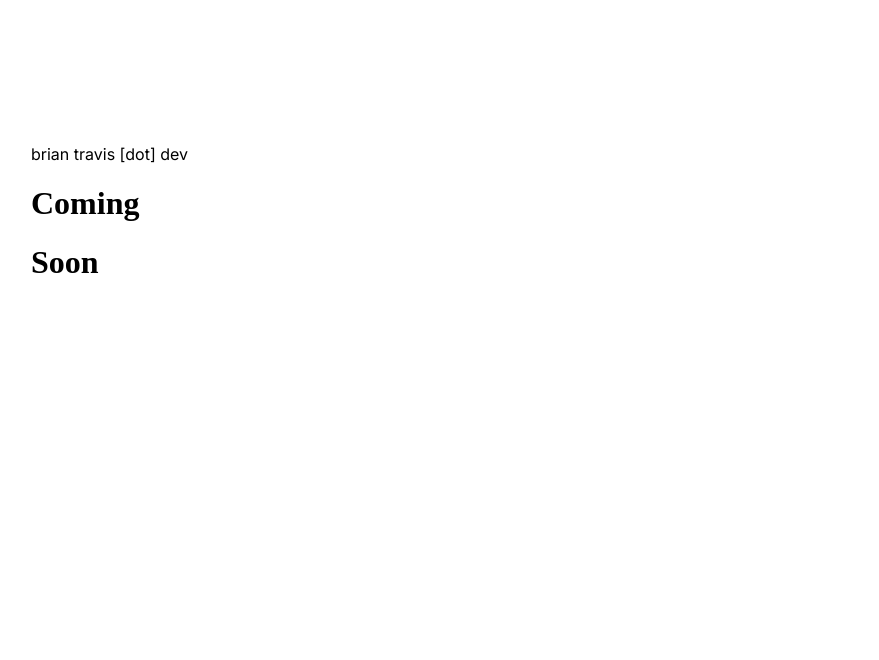
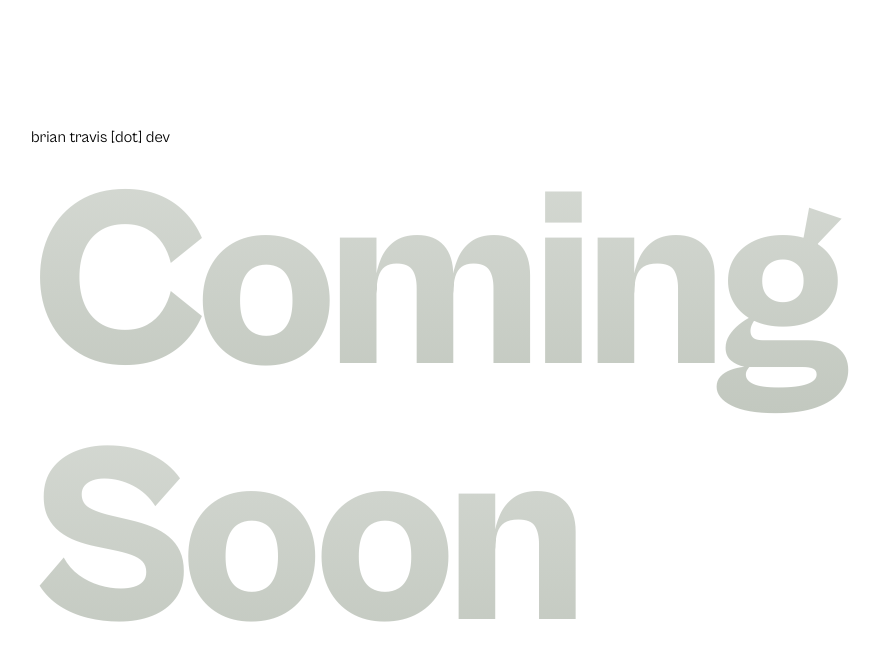
Before and after one commit to bztravis/briantravis-dot-dev, a Next.js app: page / in a window 1280 px wide. Shown: the top 660 px of the page, without its empty margins (97-976 px from the left). Built offline with nearby package versions, Linux system fonts and the light colour scheme.

Commit message:
Update text phase in animation

```diff
--- a/app/globals.css
+++ b/app/globals.css
@@ -5,6 +5,10 @@
 
   --text-primary: #3c3c3c;
   --text-secondary: #707063;
+}
+
+* {
+  box-sizing: border-box;
 }
 
 *::selection {
--- a/app/page.module.scss
+++ b/app/page.module.scss
@@ -1,7 +1,42 @@
 .container {
+  width: 100dvw;
+  height: 100dvh;
   padding: 128px;
+  display: flex;
+  flex-direction: column;
+  justify-content: space-between;
 
-  >h1 {
-    font-family: 'Cabinet Grotesk';
+  >p {
+    margin: 0;
+  }
+
+  h1 {
+    margin: 0;
+    font-size: 256px;
+    font-weight: 800;
+    line-height: 256px;
+    letter-spacing: -10px;
+    background: linear-gradient(180deg, #D5D9D3 0%, #C2C8BF 100%);
+    background-clip: text;
+    -webkit-background-clip: text;
+    -webkit-text-fill-color: transparent;
+    animation: phase-in 1s forwards;
   }
 }
+
+// @media screen (max-width) {}
+
+@keyframes phase-in {
+  from {
+    position: relative;
+    top: 192px;
+    height: 64px;
+    margin-bottom: 192px;
+  }
+
+  to {
+    position: relative;
+    top: 0px;
+    height: 256px;
+  }
+}
--- a/app/page.tsx
+++ b/app/page.tsx
@@ -1,11 +1,20 @@
+import localFont from 'next/font/local';
+import { styleBuilder } from '@/utils/styleBuilder';
 import styles from './page.module.scss';
+
+const CabinetGrotesk = localFont({
+  src: '../public/fonts/CabinetGrotesk-Variable.ttf',
+  display: 'swap',
+});
 
 export default function Home() {
   return (
-    <div className={styles.container}>
+    <div className={styleBuilder([styles.container, CabinetGrotesk.className])}>
       <p>brian travis [dot] dev</p>
-      <h1>Coming</h1>
-      <h1>Soon</h1>
+      <div>
+        <h1>Coming</h1>
+        <h1>Soon</h1>
+      </div>
     </div>
   );
 }
--- a/app/ramping-up/page.tsx
+++ b/app/ramping-up/page.tsx
@@ -1,17 +1,10 @@
-import localFont from 'next/font/local';
-import { styleBuilder } from '@/utils/styleBuilder';
 import Clock from '@/components/Clock';
 import Countdown from '@/components/Countdown';
 import styles from './page.module.scss';
 
-const CabinetGrotesk = localFont({
-  src: '../../public/fonts/CabinetGrotesk-Variable.ttf',
-  display: 'swap',
-});
-
 const page = () => {
   return (
-    <div className={styleBuilder([styles.container, CabinetGrotesk.className])}>
+    <div className={styles.container}>
       <Clock />
       <Countdown />
     </div>
```
